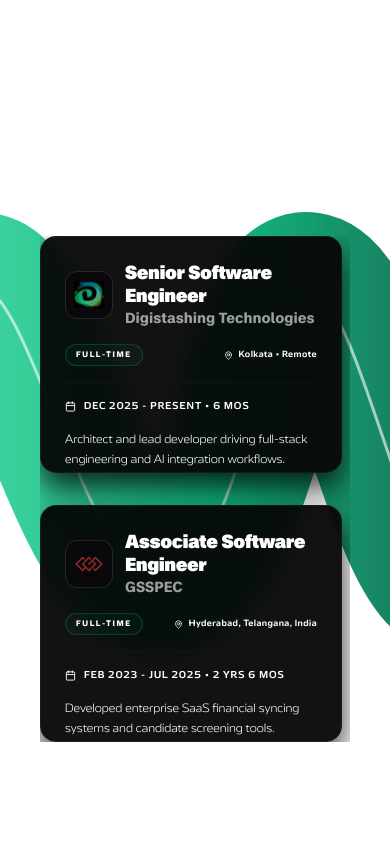
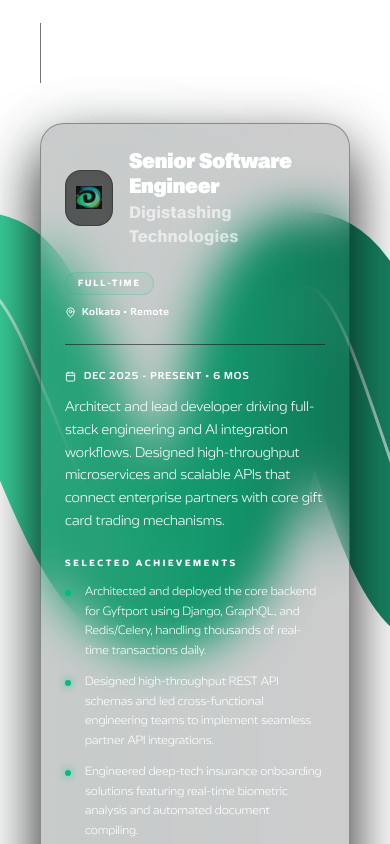
Before and after one commit to pr40934/portfolio, a React (Vite) app: page / in a window 390 px wide. Shown: the part 2440-3284 px from the top of the page. Built offline with nearby package versions, Linux system fonts and the light colour scheme.

Commit message:
mobile version experince section

```diff
--- a/src/components/ExperienceSection.tsx
+++ b/src/components/ExperienceSection.tsx
@@ -187,7 +187,7 @@
                 </div>
 
                 {/* ── Content Container ── */}
-                <div className="relative z-10 max-w-7xl mx-auto px-6 md:px-12 w-full flex flex-col gap-10 md:gap-16">
+                <div className="relative z-10 max-w-7xl mx-auto px-6 md:px-12 w-full flex flex-col gap-6 md:gap-16">
                     {/* Cinematic Widescreen Header */}
                     <div className="flex flex-col gap-2">
                         <span className="text-[10px] md:text-xs font-Turbine tracking-[0.6em] text-white/60 uppercase">
@@ -198,12 +198,11 @@
                         </h2>
                     </div>
 
-                    {/* ── Desktop Layout (lg and above) ── */}
-                    {/* Fixed compiler breakpoint ordering issue using max-lg:hidden */}
-                    <div className="grid grid-cols-12 gap-12 xl:gap-20 items-center w-full max-lg:hidden">
+                    {/* ── Unified Layout (Desktop & Mobile) ── */}
+                    <div className="flex flex-col lg:grid lg:grid-cols-12 gap-6 lg:gap-12 xl:gap-20 items-start lg:items-center w-full">
 
-                        {/* Left Column: Massive Interactive Typographic Milestones */}
-                        <div className="col-span-5 flex flex-col gap-8">
+                        {/* Top/Left Column: Interactive Typographic Milestones */}
+                        <div className="w-full lg:col-span-5 flex flex-col gap-4 lg:gap-8">
                             <div className="flex flex-col relative pl-4 border-l border-zinc-900/60">
                                 {EXPERIENCE_DATA.map((job, idx) => {
                                     const isActive = activeIndex === idx;
@@ -211,10 +210,10 @@
                                         <div
                                             key={job.company}
                                             onClick={() => handleItemClick(idx)}
-                                            className="group relative py-8 cursor-pointer transition-all duration-700 flex items-center gap-8"
+                                            className="group relative py-4 lg:py-8 cursor-pointer transition-all duration-700 flex items-center gap-4 lg:gap-8"
                                         >
                                             {/* Progress / Year marker like high-end portfolio */}
-                                            <span className={`text-sm md:text-base font-Turbine transition-all duration-700 w-16 shrink-0 tracking-wider ${
+                                            <span className={`text-xs md:text-base font-Turbine transition-all duration-700 w-12 md:w-16 shrink-0 tracking-wider ${
                                                 isActive ? "text-white font-black" : "text-white/10"
                                             }`}>
                                                 ({idx === 0 ? "35" : "38"})
@@ -222,7 +221,7 @@
 
                                             {/* Typography Role Title */}
                                             <h3
-                                                className={`text-3xl xl:text-4xl font-black font-Case tracking-widest uppercase transition-all duration-700 ${
+                                                className={`text-xl md:text-3xl xl:text-4xl font-black font-Case tracking-widest uppercase transition-all duration-700 ${
                                                     isActive
                                                         ? "text-white scale-100"
                                                         : "text-white/10 group-hover:text-white/30"
@@ -245,13 +244,13 @@
                             </div>
                         </div>
 
-                        {/* Right Column: Premium Animated Detail Card */}
-                        <div className="col-span-7">
+                        {/* Bottom/Right Column: Premium Animated Detail Card */}
+                        <div className="w-full lg:col-span-7 mt-4 lg:mt-0">
                             <div className="relative">
                                 {/* Ambient Glow */}
                                 <div className="absolute -inset-1 rounded-3xl bg-gradient-to-r from-emerald-500/10 to-transparent blur-2xl opacity-40 pointer-events-none select-none" />
 
-                                <div className="relative overflow-hidden rounded-3xl border border-zinc-800/40 bg-zinc-950/20 backdrop-blur-xl p-8 xl:p-12 shadow-[0_25px_60px_rgba(0,0,0,0.9)]">
+                                <div className="relative overflow-hidden rounded-3xl border border-zinc-800/40 bg-zinc-950/20 backdrop-blur-xl p-6 md:p-8 xl:p-12 shadow-[0_25px_60px_rgba(0,0,0,0.9)]">
                                     <AnimatePresence mode="wait">
                                         <motion.div
                                             key={activeIndex}
@@ -344,93 +343,6 @@
                         </div>
                     </div>
 
-                    {/* ── Tablet and Mobile Layout (lg:hidden) ── */}
-                    {/* Renders as continuous stack inline with vertical weaving ribbon */}
-                    <div className="flex flex-col gap-8 lg:hidden w-full overflow-y-auto max-h-[60vh] pr-2">
-                        {EXPERIENCE_DATA.map((job, idx) => (
-                            <motion.div
-                                key={job.company}
-                                initial={{ opacity: 0, y: 20 }}
-                                whileInView={{ opacity: 1, y: 0 }}
-                                viewport={{ once: true, margin: "-5%" }}
-                                transition={{ duration: 0.5, delay: idx * 0.1 }}
-                                className="relative overflow-hidden rounded-2xl border border-zinc-800/50 bg-[#060606]/95 backdrop-blur-md p-6 shadow-[0_15px_30px_rgba(0,0,0,0.8)]"
-                            >
-                                <div className="flex flex-col md:flex-row md:items-center justify-between gap-4 pb-4 border-b border-zinc-900/60 mb-4">
-                                    <div className="flex items-center gap-3">
-                                        <div className="w-12 h-12 rounded-xl bg-zinc-950 border border-zinc-800 flex items-center justify-center p-2 shrink-0">
-                                            {job.logo.startsWith("/") ? (
-                                                <img
-                                                    src={job.logo}
-                                                    alt={`${job.company} logo`}
-                                                    className="w-full h-full object-contain filter invert opacity-80"
-                                                />
-                                            ) : (
-                                                <span className="text-xl">{job.logo}</span>
-                                            )}
-                                        </div>
-                                        <div>
-                                            <h3 className="text-lg md:text-xl font-black font-Case tracking-tight text-white leading-tight">
-                                                {job.role}
-                                            </h3>
-                                            <p className="text-sm font-Case font-bold text-white/60 mt-0.5">
-                                                {job.company}
-                                            </p>
-                                        </div>
-                                    </div>
-                                    <div className="flex flex-row md:flex-col items-center md:items-end justify-between md:justify-center gap-2 shrink-0">
-                                        <span className="text-[8px] font-Turbine font-black tracking-[0.2em] text-white uppercase px-2.5 py-1 rounded-full border border-emerald-500/25 bg-emerald-500/5">
-                                            {job.type}
-                                        </span>
-                                        <span className="text-[9px] font-Turbine font-bold text-white tracking-wider flex items-center gap-1.5">
-                                            <MapPin size={9} />
-                                            {job.location}
-                                        </span>
-                                    </div>
-                                </div>
-
-                                <div className="flex flex-col gap-4">
-                                    <div className="flex items-center gap-2 text-[10px] font-Turbine font-bold text-white tracking-widest uppercase">
-                                        <Calendar size={11} />
-                                        <span>{job.duration}</span>
-                                    </div>
-                                    <p className="text-xs md:text-sm text-white font-Turbine leading-relaxed font-light">
-                                        {job.description}
-                                    </p>
-
-                                    <div className="flex flex-col gap-2">
-                                        <h5 className="text-[8px] font-Turbine font-black tracking-[0.25em] text-white uppercase">
-                                            Selected Achievements
-                                        </h5>
-                                        <ul className="space-y-2.5">
-                                            {job.achievements.map((ach, i) => (
-                                                <li key={i} className="flex items-start gap-2.5 text-[11px] md:text-xs text-white font-Turbine leading-relaxed font-light">
-                                                    <span className="inline-block w-1 h-1 rounded-full bg-emerald-500 mt-1.5 shrink-0 shadow-[0_0_6px_#10b981]" />
-                                                    <span>{ach}</span>
-                                                </li>
-                                            ))}
-                                        </ul>
-                                    </div>
-
-                                    <div className="flex flex-col gap-2 pt-3 border-t border-zinc-900/60">
-                                        <h5 className="text-[8px] font-Turbine font-black tracking-[0.25em] text-zinc-500 uppercase">
-                                            Technologies Used
-                                        </h5>
-                                        <div className="flex flex-wrap gap-1.5">
-                                            {job.tech.map((tag) => (
-                                                <span
-                                                    key={tag}
-                                                    className="text-[8px] font-Turbine font-bold tracking-wider uppercase bg-zinc-950 border border-zinc-800 text-zinc-400 px-2 py-0.5 rounded"
-                                                >
-                                                    {tag}
-                                                </span>
-                                            ))}
-                                        </div>
-                                    </div>
-                                </div>
-                            </motion.div>
-                        ))}
-                    </div>
                 </div>
             </div>
         </section>
```
